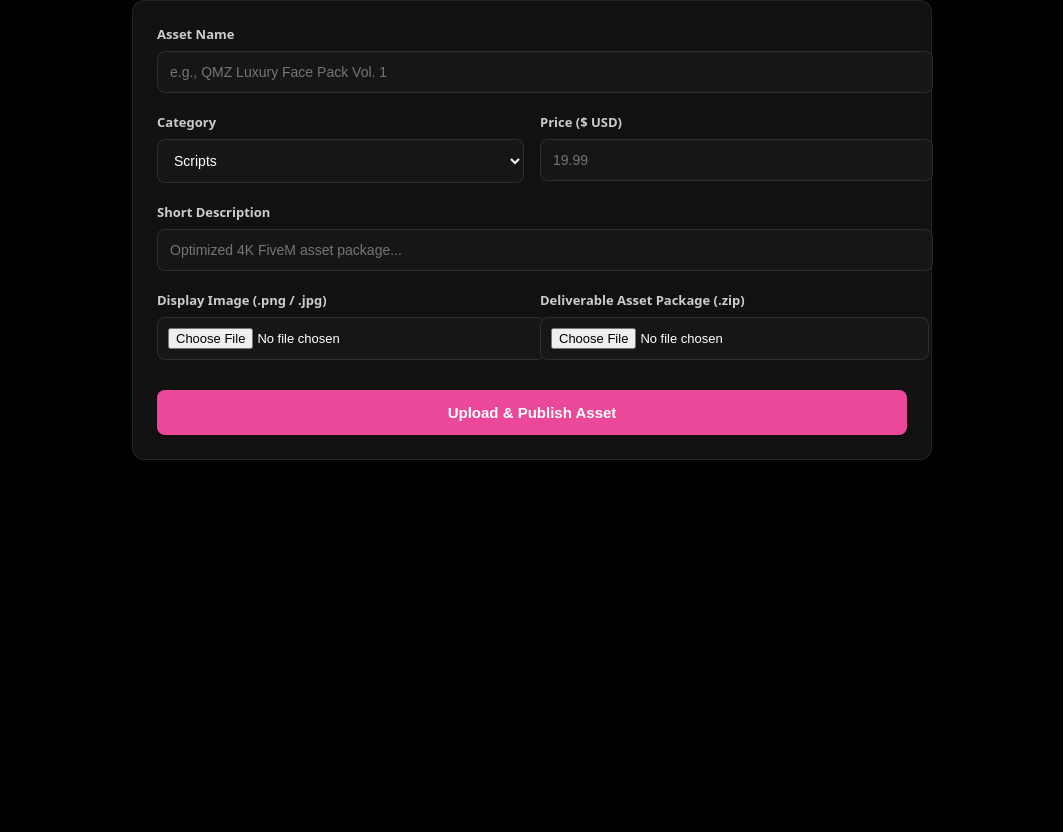
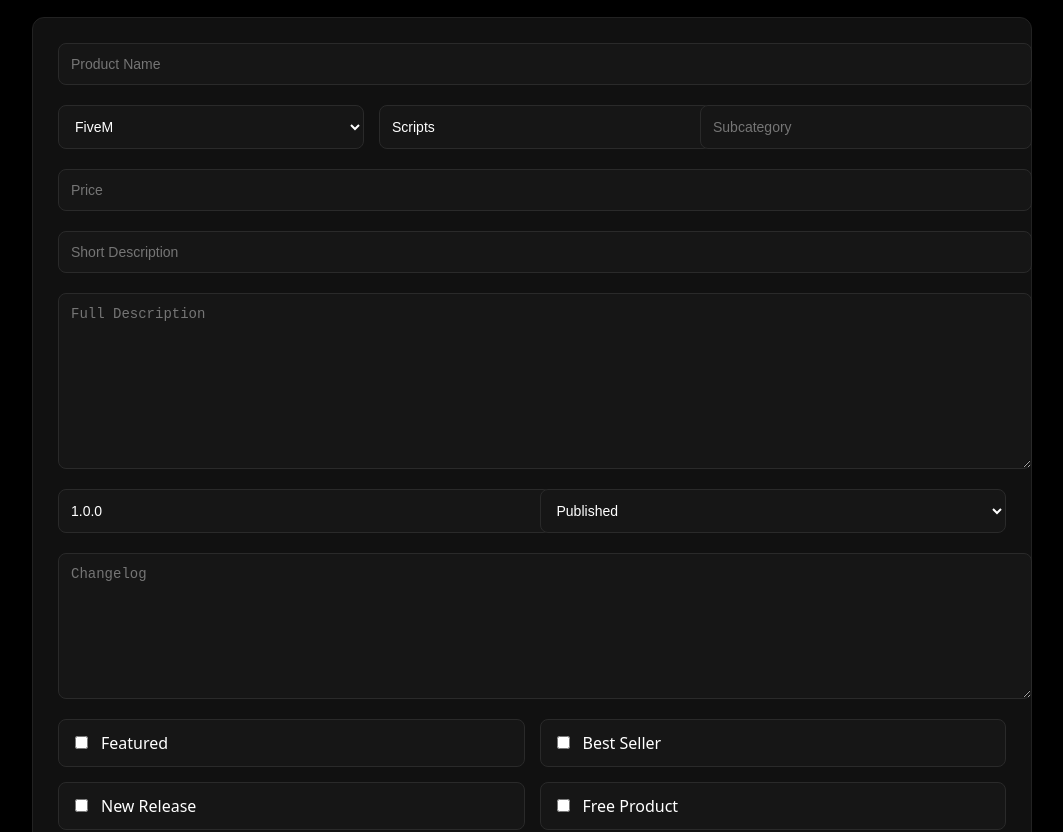
Before and after one commit to qingmiz/qmzwerkz-1, a Next.js app: page /admin/marketplace in a window 1280 px wide. Shown: the part 228-1060 px from the top of the page, without its empty margins (108-1171 px from the left). Before the commit the page ends 952 px from the top, so only its background shows below. Built offline with nearby package versions, Linux system fonts and the light colour scheme; no server answers.

Commit message:
Update page.tsx

```diff
--- a/app/admin/marketplace/page.tsx
+++ b/app/admin/marketplace/page.tsx
@@ -3,171 +3,347 @@
 import React, { useState } from 'react';
 import { createClient } from '@supabase/supabase-js';
 
-const supabaseUrl = process.env.NEXT_PUBLIC_SUPABASE_URL || 'https://hmxlzqirdfghlihgyynj.supabase.co';
-const supabaseAnonKey = process.env.NEXT_PUBLIC_SUPABASE_ANON_KEY || 'eyJhbGciOiJIUzI1NiIsInR5cCI6IkpXVCJ9.eyJpc3MiOiJzdXBhYmFzZSIsInJlZiI6ImhteGx6cWlyZGZnaGxpaGd5eW5qIiwicm9sZSI6ImFub24iLCJpYXQiOjE3ODQ3MjA1MDMsImV4cCI6MjEwMDI5NjUwM30.p5esFUDhbY8NXAYPBoY3TRBZmYwjjTCZ--IOh9SiNXg';
-const supabase = createClient(supabaseUrl, supabaseAnonKey);
+const supabase = createClient(
+  process.env.NEXT_PUBLIC_SUPABASE_URL!,
+  process.env.NEXT_PUBLIC_SUPABASE_ANON_KEY!
+);
 
 export default function AdminMarketplace() {
   const [name, setName] = useState('');
+  const [platform, setPlatform] = useState('FiveM');
   const [category, setCategory] = useState('Scripts');
+  const [subcategory, setSubcategory] = useState('');
+
   const [description, setDescription] = useState('');
+  const [fullDescription, setFullDescription] = useState('');
+
   const [price, setPrice] = useState('');
+
+  const [productStatus, setProductStatus] = useState('published');
+
+  const [featured, setFeatured] = useState(false);
+  const [bestseller, setBestseller] = useState(false);
+  const [newRelease, setNewRelease] = useState(false);
+  const [freeProduct, setFreeProduct] = useState(false);
+
+  const [version, setVersion] = useState('1.0.0');
+  const [changelog, setChangelog] = useState('');
 
   const [coverFile, setCoverFile] = useState<File | null>(null);
   const [zipFile, setZipFile] = useState<File | null>(null);
 
+  const [loading, setLoading] = useState(false);
   const [status, setStatus] = useState('');
-  const [loading, setLoading] = useState(false);
 
-  const handleUploadAndPublish = async (e: React.FormEvent) => {
+  const handleUploadAndPublish = async (
+    e: React.FormEvent<HTMLFormElement>
+  ) => {
     e.preventDefault();
+
     setLoading(true);
-    setStatus('Uploading assets to Supabase storage...');
+    setStatus('Uploading assets...');
 
     try {
       let coverImageUrl = '';
       let zipFileUrl = '';
 
-      // 1. Upload Cover Image if selected
       if (coverFile) {
         const fileName = `${Date.now()}-${coverFile.name}`;
-        const { error: coverError } = await supabase.storage
+
+        const { error } = await supabase.storage
           .from('product-images')
           .upload(fileName, coverFile);
 
-        if (coverError) throw coverError;
+        if (error) throw error;
 
-        const { data: publicURLData } = supabase.storage
+        coverImageUrl = supabase.storage
           .from('product-images')
-          .getPublicUrl(fileName);
-
-        coverImageUrl = publicURLData.publicUrl;
+          .getPublicUrl(fileName).data.publicUrl;
       }
 
-      // 2. Upload Asset Zip file if selected
       if (zipFile) {
         const zipName = `${Date.now()}-${zipFile.name}`;
-        const { error: zipError } = await supabase.storage
+
+        const { error } = await supabase.storage
           .from('product-files')
           .upload(zipName, zipFile);
 
-        if (zipError) throw zipError;
+        if (error) throw error;
 
-        const { data: publicZipData } = supabase.storage
+        zipFileUrl = supabase.storage
           .from('product-files')
-          .getPublicUrl(zipName);
-
-        zipFileUrl = publicZipData.publicUrl;
+          .getPublicUrl(zipName).data.publicUrl;
       }
 
-      setStatus('Saving product record...');
-
-      // 3. Insert product row into Supabase
-      const { error: dbError } = await supabase.from('products').insert([
+      const { error } = await supabase.from('products').insert([
         {
           name,
+          platform,
           category,
+          subcategory,
+          status: productStatus,
+
           short_description: description,
+          description: fullDescription,
+
           price: parseFloat(price) || 0,
+
+          featured,
+          bestseller,
+          new_release: newRelease,
+          free_product: freeProduct,
+
+          version,
+          changelog,
+
           cover_image: coverImageUrl,
           zip_file: zipFileUrl,
         },
       ]);
 
-      if (dbError) throw dbError;
+      if (error) throw error;
+      setStatus('Product published successfully!');
 
-      setStatus('Success! Product published to QMZWERKZ storefront.');
       setName('');
+      setPlatform('FiveM');
+      setCategory('Scripts');
+      setSubcategory('');
       setDescription('');
+      setFullDescription('');
       setPrice('');
+      setVersion('1.0.0');
+      setChangelog('');
+
+      setFeatured(false);
+      setBestseller(false);
+      setNewRelease(false);
+      setFreeProduct(false);
+
       setCoverFile(null);
       setZipFile(null);
     } catch (err: any) {
-      setStatus(`Error: ${err.message}`);
+      setStatus(err.message ?? 'Something went wrong.');
     } finally {
       setLoading(false);
     }
   };
 
   return (
-    <div style={{ minHeight: '100vh', background: '#000', color: '#fff', padding: '40px', maxWidth: '800px', margin: '0 auto' }}>
-      <header style={{ marginBottom: '32px', borderBottom: '1px solid rgba(255,255,255,0.08)', paddingBottom: '20px' }}>
-        <h1 style={{ fontSize: '28px', fontWeight: '800', margin: '0 0 6px 0', color: '#fff' }}>QMZ WERKZ // Admin Asset Manager</h1>
-        <p style={{ color: '#888', fontSize: '14px', margin: 0 }}>Upload preview work, bundle packages, and release directly to store.</p>
-      </header>
+    <div
+      style={{
+        minHeight: '100vh',
+        background: '#000',
+        color: '#fff',
+        padding: '40px',
+        maxWidth: '1000px',
+        margin: '0 auto',
+      }}
+    >
+      <h1
+        style={{
+          fontSize: '32px',
+          fontWeight: 800,
+          marginBottom: '8px',
+        }}
+      >
+        QMZWERKZ Admin
+      </h1>
 
-      <form onSubmit={handleUploadAndPublish} style={{ background: '#111', border: '1px solid rgba(255,255,255,0.08)', borderRadius: '12px', padding: '24px', display: 'flex', flexDirection: 'column', gap: '20px' }}>
-        <div>
-          <label style={{ display: 'block', fontSize: '13px', fontWeight: '700', marginBottom: '8px', color: '#ccc' }}>Asset Name</label>
+      <p
+        style={{
+          color: '#888',
+          marginBottom: '30px',
+        }}
+      >
+        Publish products directly to your marketplace.
+      </p>
+
+      <form
+        onSubmit={handleUploadAndPublish}
+        style={{
+          display: 'flex',
+          flexDirection: 'column',
+          gap: '20px',
+          background: '#111',
+          padding: '25px',
+          borderRadius: '12px',
+          border: '1px solid #222',
+        }}
+      >
+        <input
+          placeholder="Product Name"
+          value={name}
+          onChange={(e) => setName(e.target.value)}
+          style={inputStyle}
+        />
+
+        <div
+          style={{
+            display: 'grid',
+            gridTemplateColumns: 'repeat(3,1fr)',
+            gap: '15px',
+          }}
+        >
+          <select
+            value={platform}
+            onChange={(e) => setPlatform(e.target.value)}
+            style={inputStyle}
+          >
+            <option>FiveM</option>
+            <option>IMVU</option>
+            <option>Second Life</option>
+            <option>Roblox</option>
+          </select>
+
           <input
-            type="text"
-            required
-            value={name}
-            onChange={(e) => setName(e.target.value)}
-            placeholder="e.g., QMZ Luxury Face Pack Vol. 1"
-            style={{ width: '100%', padding: '12px', background: '#161616', border: '1px solid rgba(255,255,255,0.1)', borderRadius: '8px', color: '#fff', fontSize: '14px' }}
+            placeholder="Category"
+            value={category}
+            onChange={(e) => setCategory(e.target.value)}
+            style={inputStyle}
+          />
+
+          <input
+            placeholder="Subcategory"
+            value={subcategory}
+            onChange={(e) => setSubcategory(e.target.value)}
+            style={inputStyle}
           />
         </div>
 
-        <div style={{ display: 'grid', gridTemplateColumns: '1fr 1fr', gap: '16px' }}>
-          <div>
-            <label style={{ display: 'block', fontSize: '13px', fontWeight: '700', marginBottom: '8px', color: '#ccc' }}>Category</label>
-            <select
-              value={category}
-              onChange={(e) => setCategory(e.target.value)}
-              style={{ width: '100%', padding: '12px', background: '#161616', border: '1px solid rgba(255,255,255,0.1)', borderRadius: '8px', color: '#fff', fontSize: '14px' }}
-            >
-              <option value="Scripts">Scripts</option>
-              <option value="Clothing Packs">Clothing Packs</option>
-              <option value="Face Packs">Face Packs</option>
-              <option value="Weapons">Weapons</option>
-              <option value="Maps & MLOs">Maps & MLOs</option>
-              <option value="Vehicles">Vehicles</option>
-            </select>
-          </div>
-          <div>
-            <label style={{ display: 'block', fontSize: '13px', fontWeight: '700', marginBottom: '8px', color: '#ccc' }}>Price ($ USD)</label>
-            <input
-              type="number"
-              step="0.01"
-              required
-              value={price}
-              onChange={(e) => setPrice(e.target.value)}
-              placeholder="19.99"
-              style={{ width: '100%', padding: '12px', background: '#161616', border: '1px solid rgba(255,255,255,0.1)', borderRadius: '8px', color: '#fff', fontSize: '14px' }}
-            />
-          </div>
+        <input
+          placeholder="Price"
+          type="number"
+          value={price}
+          onChange={(e) => setPrice(e.target.value)}
+          style={inputStyle}
+        />
+
+        <input
+          placeholder="Short Description"
+          value={description}
+          onChange={(e) => setDescription(e.target.value)}
+          style={inputStyle}
+        />
+
+        <textarea
+          placeholder="Full Description"
+          value={fullDescription}
+          onChange={(e) => setFullDescription(e.target.value)}
+          style={{
+            ...inputStyle,
+            minHeight: 150,
+            resize: 'vertical',
+          }}
+        />
+
+        <div
+          style={{
+            display: 'grid',
+            gridTemplateColumns: '1fr 1fr',
+            gap: '15px',
+          }}
+        >
+          <input
+            placeholder="Version"
+            value={version}
+            onChange={(e) => setVersion(e.target.value)}
+            style={inputStyle}
+          />
+
+          <select
+            value={productStatus}
+            onChange={(e) => setProductStatus(e.target.value)}
+            style={inputStyle}
+          >
+            <option value="draft">Draft</option>
+            <option value="published">Published</option>
+            <option value="coming_soon">Coming Soon</option>
+          </select>
         </div>
 
-        <div>
-          <label style={{ display: 'block', fontSize: '13px', fontWeight: '700', marginBottom: '8px', color: '#ccc' }}>Short Description</label>
-          <input
-            type="text"
-            required
-            value={description}
-            onChange={(e) => setDescription(e.target.value)}
-            placeholder="Optimized 4K FiveM asset package..."
-            style={{ width: '100%', padding: '12px', background: '#161616', border: '1px solid rgba(255,255,255,0.1)', borderRadius: '8px', color: '#fff', fontSize: '14px' }}
-          />
+        <textarea
+          placeholder="Changelog"
+          value={changelog}
+          onChange={(e) => setChangelog(e.target.value)}
+          style={{
+            ...inputStyle,
+            minHeight: 120,
+            resize: 'vertical',
+          }}
+        />
+
+        <div
+          style={{
+            display: 'grid',
+            gridTemplateColumns: 'repeat(2,1fr)',
+            gap: '15px',
+          }}
+        >
+          <label style={checkboxStyle}>
+            <input
+              type="checkbox"
+              checked={featured}
+              onChange={(e) => setFeatured(e.target.checked)}
+            />
+            Featured
+          </label>
+
+          <label style={checkboxStyle}>
+            <input
+              type="checkbox"
+              checked={bestseller}
+              onChange={(e) => setBestseller(e.target.checked)}
+            />
+            Best Seller
+          </label>
+
+          <label style={checkboxStyle}>
+            <input
+              type="checkbox"
+              checked={newRelease}
+              onChange={(e) => setNewRelease(e.target.checked)}
+            />
+            New Release
+          </label>
+
+          <label style={checkboxStyle}>
+            <input
+              type="checkbox"
+              checked={freeProduct}
+              onChange={(e) => setFreeProduct(e.target.checked)}
+            />
+            Free Product
+          </label>
         </div>
 
-        <div style={{ display: 'grid', gridTemplateColumns: '1fr 1fr', gap: '16px' }}>
+        <div
+          style={{
+            display: 'grid',
+            gridTemplateColumns: '1fr 1fr',
+            gap: '15px',
+          }}
+        >
           <div>
-            <label style={{ display: 'block', fontSize: '13px', fontWeight: '700', marginBottom: '8px', color: '#ccc' }}>Display Image (.png / .jpg)</label>
+            <p style={{ marginBottom: 8 }}>Cover Image</p>
+
             <input
               type="file"
               accept="image/*"
-              onChange={(e) => setCoverFile(e.target.files?.[0] || null)}
-              style={{ width: '100%', padding: '10px', background: '#161616', border: '1px solid rgba(255,255,255,0.1)', borderRadius: '8px', color: '#fff', fontSize: '13px' }}
+              onChange={(e) =>
+                setCoverFile(e.target.files?.[0] || null)
+              }
             />
           </div>
+
           <div>
-            <label style={{ display: 'block', fontSize: '13px', fontWeight: '700', marginBottom: '8px', color: '#ccc' }}>Deliverable Asset Package (.zip)</label>
+            <p style={{ marginBottom: 8 }}>ZIP File</p>
+
             <input
               type="file"
               accept=".zip,.rar,.7z"
-              onChange={(e) => setZipFile(e.target.files?.[0] || null)}
-              style={{ width: '100%', padding: '10px', background: '#161616', border: '1px solid rgba(255,255,255,0.1)', borderRadius: '8px', color: '#fff', fontSize: '13px' }}
+              onChange={(e) =>
+                setZipFile(e.target.files?.[0] || null)
+              }
             />
           </div>
         </div>
@@ -175,17 +351,55 @@ export default function AdminMarketplace() {
         <button
           type="submit"
           disabled={loading}
-          style={{ background: '#ec4899', color: '#fff', padding: '14px', borderRadius: '8px', fontWeight: '700', border: 'none', cursor: 'pointer', fontSize: '15px', marginTop: '10px' }}
+          style={{
+            background: '#ec4899',
+            color: '#fff',
+            border: 'none',
+            borderRadius: 10,
+            padding: '16px',
+            fontWeight: 700,
+            cursor: 'pointer',
+            fontSize: 16,
+          }}
         >
-          {loading ? 'Publishing Release...' : 'Upload & Publish Asset'}
+          {loading ? 'Publishing...' : 'Publish Product'}
         </button>
 
         {status && (
-          <p style={{ textAlign: 'center', fontSize: '13px', margin: '8px 0 0 0', color: status.includes('Success') ? '#10b981' : '#ec4899' }}>
+          <div
+            style={{
+              background: '#161616',
+              borderRadius: 8,
+              padding: 12,
+              textAlign: 'center',
+            }}
+          >
             {status}
-          </p>
+          </div>
         )}
       </form>
     </div>
   );
 }
+
+const inputStyle: React.CSSProperties = {
+  width: '100%',
+  padding: '12px',
+  background: '#161616',
+  border: '1px solid #2a2a2a',
+  borderRadius: '8px',
+  color: '#fff',
+  fontSize: '14px',
+  outline: 'none',
+};
+
+const checkboxStyle: React.CSSProperties = {
+  display: 'flex',
+  alignItems: 'center',
+  gap: '10px',
+  background: '#161616',
+  padding: '12px',
+  borderRadius: '8px',
+  border: '1px solid #2a2a2a',
+  cursor: 'pointer',
+};
```
